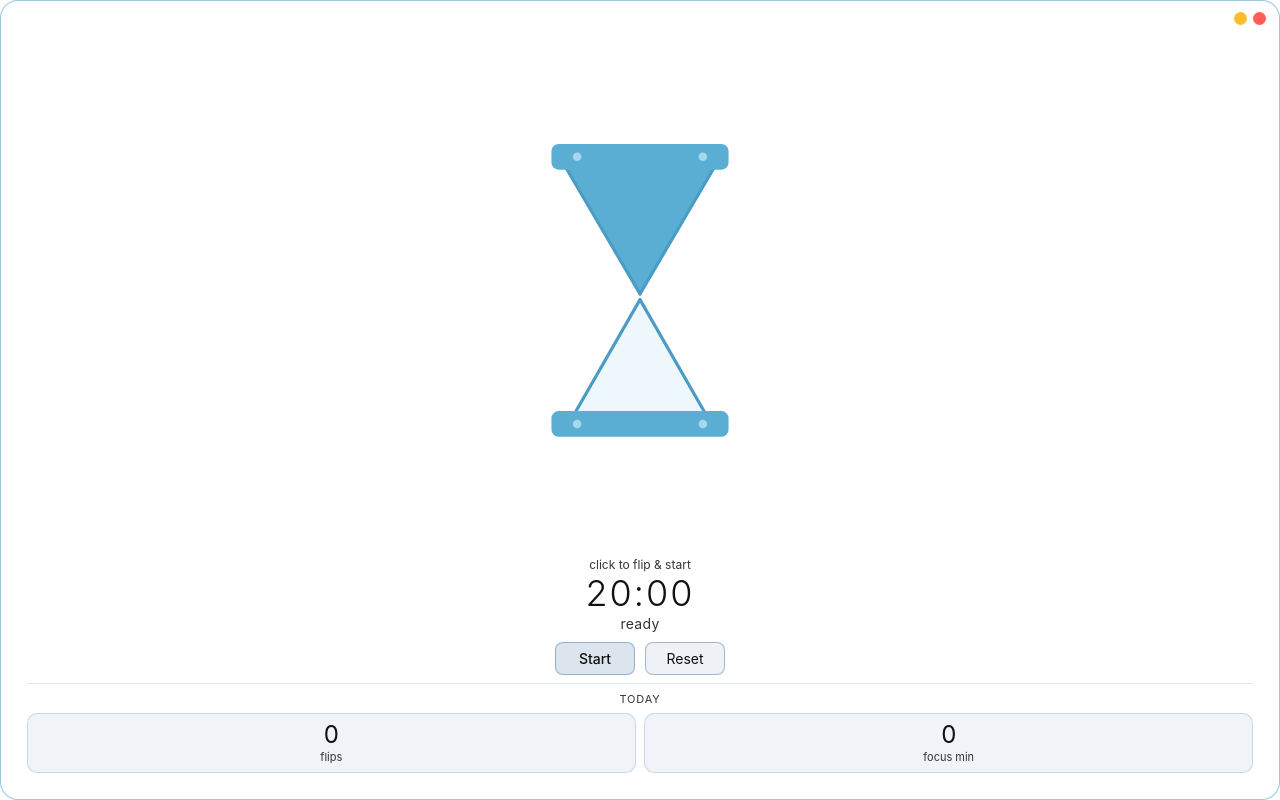
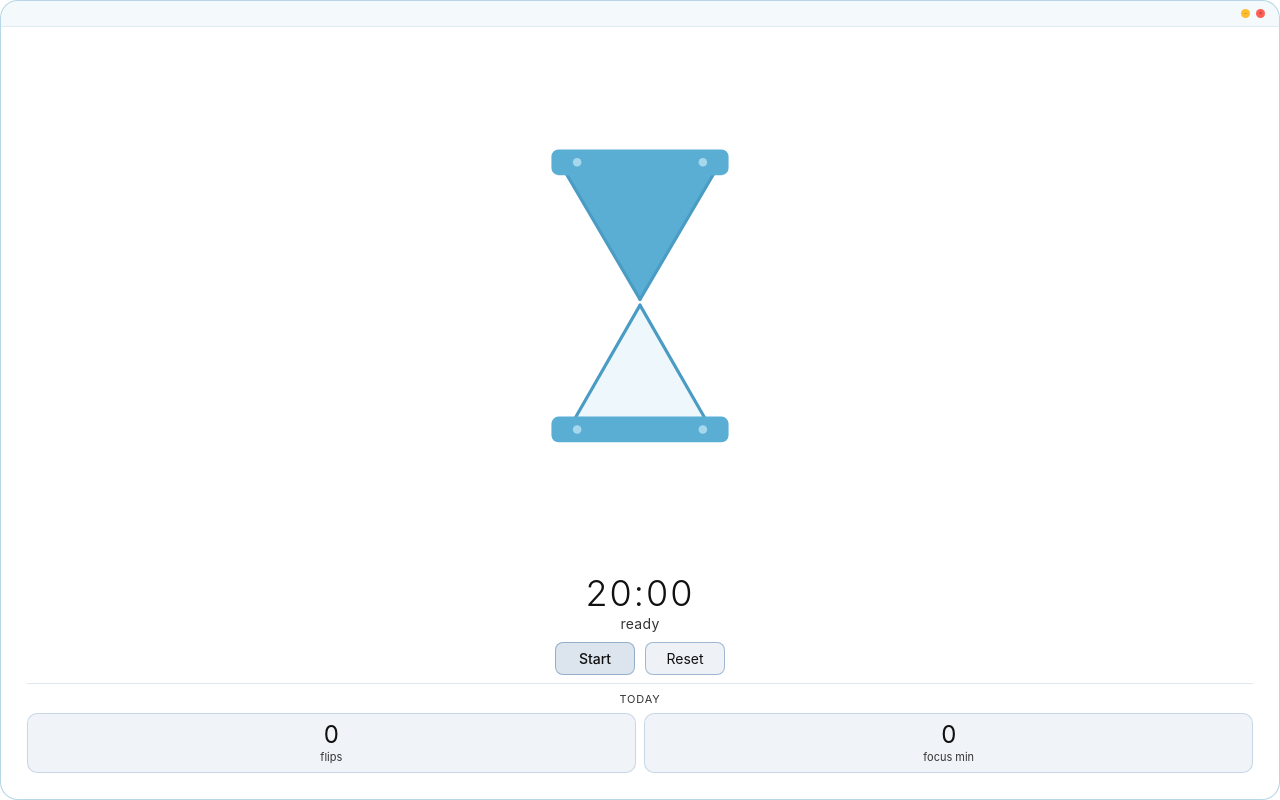
Before and after one commit to hesammoeinedin/focus-sand-clock, an Electron app: page index.html in a window 1280 px wide. Drawn offline with Linux system fonts and the light colour scheme; no server answers.

Commit message:
Fix sand symmetry, redesign title bar, improve mini mode
- Fix sand fill asymmetry: top chamber uses 92px height, bottom uses its
  correct 94px height so both chambers fill completely and symmetrically
- Replace absolute-positioned dot buttons with a fixed 26px title bar strip
  so yellow (mini) and red (close) buttons are always the same size and
  reliably clickable at any window size
- Title bar: 9px circle buttons with lightweight icons (─ / ✕), 14px side
  padding, 0.5px separator line
- Mini mode: no buttons shown, entire 64x64 widget is clickable to expand
- Hourglass area is now a drag region so the widget can be moved by grabbing it
- Reset button triggers flip animation (same as previous clock-click behaviour)
- Add electron-builder config for portable .exe build target

Co-Authored-By: Claude Sonnet 4.6 <noreply@anthropic.com>

```diff
--- a/index.html
+++ b/index.html
@@ -21,64 +21,82 @@
       height: 100vh;
       background: rgba(255,255,255,0.92);
       border-radius: 18px;
-      border: 1.5px solid rgba(74,156,196,0.55);
+      border: 1px solid rgba(74,156,196,0.40);
       display: flex;
       flex-direction: column;
       align-items: center;
-      padding: 2.5vw 2vw 2vw;
-      gap: 0;
       overflow: hidden;
       -webkit-app-region: drag;
     }
 
-    /* yellow + red grouped top-right */
-    .btn-group {
-      position: absolute;
-      top: clamp(6px, 1.5vw, 12px);
-      right: clamp(8px, 2vw, 14px);
+    /* fixed title bar */
+    .titlebar {
+      width: 100%;
+      height: 26px;
+      background: rgba(74,156,196,0.06);
+      border-bottom: 0.5px solid rgba(74,156,196,0.12);
       display: flex;
+      align-items: center;
+      justify-content: flex-end;
+      padding: 0 14px;
       gap: 6px;
-      align-items: center;
-      -webkit-app-region: no-drag;
-      z-index: 10;
+      flex-shrink: 0;
+      -webkit-app-region: drag;
     }
-    .dot-btn {
-      width: clamp(10px, 2.5vw, 13px);
-      height: clamp(10px, 2.5vw, 13px);
+
+    .tbtn {
+      width: 9px;
+      height: 9px;
       border-radius: 50%;
       border: none;
       cursor: pointer;
+      display: flex;
+      align-items: center;
+      justify-content: center;
+      font-size: 5px;
+      font-weight: 300;
+      line-height: 1;
+      color: rgba(0,0,0,0.35);
+      font-family: inherit;
+      flex-shrink: 0;
+      -webkit-app-region: no-drag;
+      padding: 0;
     }
-    .dot-btn.yel { background: #ffbd2e; }
-    .dot-btn.yel:hover { background: #ffaa00; }
-    .dot-btn.red { background: #ff5f56; }
-    .dot-btn.red:hover { background: #ff2d20; }
+    .tbtn.yel { background: #ffbd2e; }
+    .tbtn.yel:hover { background: #ffaa00; }
+    .tbtn.red { background: #ff5f56; }
+    .tbtn.red:hover { background: #ff2d20; }
 
+    /* hourglass drag area */
     .hg-wrap {
-      cursor: pointer;
+      cursor: grab;
       display: flex;
       align-items: center;
       justify-content: center;
       width: 100%;
       flex: 1 1 0;
       min-height: 0;
-      -webkit-app-region: no-drag;
+      -webkit-app-region: drag;
     }
+    .hg-wrap:active { cursor: grabbing; }
     .hg-wrap svg {
       width: 100%;
       height: 100%;
       max-width: 200px;
       max-height: 100%;
       display: block;
+      pointer-events: none;
     }
-    .hg-wrap:active { transform: scale(0.97); }
 
-    .flip-hint {
-      font-size: clamp(9px, 2vw, 12px);
-      color: #333333;
-      margin-top: 2px;
-      margin-bottom: 2px;
-      flex-shrink: 0;
+    /* body content */
+    .wbody {
+      width: 100%;
+      display: flex;
+      flex-direction: column;
+      align-items: center;
+      padding: 2px 2vw 2vw;
+      gap: 0;
+      -webkit-app-region: no-drag;
     }
 
     .time-display {
@@ -87,7 +105,6 @@
       color: #111111;
       letter-spacing: 2px;
       flex-shrink: 0;
-      -webkit-app-region: no-drag;
       line-height: 1.1;
     }
 
@@ -119,7 +136,6 @@
       flex-shrink: 0;
       width: 100%;
       justify-content: center;
-      -webkit-app-region: no-drag;
     }
 
     button.ctrl {
@@ -207,14 +223,14 @@
       width: 100vw;
       height: 100vh;
       border-radius: 14px;
-      border: 1.5px solid rgba(74,156,196,0.55);
+      border: 1px solid rgba(74,156,196,0.40);
       background: rgba(255,255,255,0.92);
       flex-direction: column;
       align-items: center;
       justify-content: center;
       gap: 3px;
       position: relative;
-      /* no -webkit-app-region here so clicks register for expand */
+      cursor: pointer;
     }
     .mini-drag {
       position: absolute;
@@ -241,7 +257,7 @@
       letter-spacing: 1px;
     }
     .mini-run-dot {
-      width: 6px; height: 6px;
+      width: 5px; height: 5px;
       border-radius: 50%;
       background: #ffbd2e;
       position: absolute;
@@ -250,7 +266,7 @@
       z-index: 2;
     }
 
-    body.is-mini .widget   { display: none; }
+    body.is-mini .widget    { display: none; }
     body.is-mini .mini-view { display: flex; }
   </style>
 </head>
@@ -259,12 +275,12 @@
 <!-- FULL WIDGET -->
 <div class="widget">
 
-  <div class="btn-group">
-    <button class="dot-btn yel" onclick="toggleMini()" title="Mini mode"></button>
-    <button class="dot-btn red" onclick="closeApp()"   title="Close"></button>
+  <div class="titlebar">
+    <button class="tbtn yel" onclick="toggleMini()" title="Mini mode">─</button>
+    <button class="tbtn red" onclick="closeApp()"   title="Close">✕</button>
   </div>
 
-  <div class="hg-wrap" id="hgWrap" onclick="flipClock()">
+  <div class="hg-wrap" id="hgWrap">
     <svg viewBox="0 0 140 220" preserveAspectRatio="xMidYMid meet">
       <defs>
         <clipPath id="topClip"><polygon points="16,18 124,18 70,110"/></clipPath>
@@ -298,14 +314,14 @@
     </svg>
   </div>
 
-  <div class="flip-hint">click to flip &amp; start</div>
+  <div class="wbody">
     <div class="time-display" id="timeDisp">20:00</div>
     <div class="status" id="statusTxt">ready</div>
     <div class="done-banner" id="doneBanner">session complete — flip to go again</div>
 
     <div class="btn-row">
       <button class="ctrl primary" id="startBtn" onclick="toggleStart()">Start</button>
-    <button class="ctrl" onclick="resetClock()">Reset</button>
+      <button class="ctrl" onclick="flipClock()">Reset</button>
     </div>
 
     <div class="divider"></div>
@@ -320,6 +336,7 @@
         <div class="stat-card">
           <div class="stat-val" id="focusMin">0</div>
           <div class="stat-lbl">focus min</div>
+        </div>
       </div>
     </div>
   </div>
@@ -362,6 +379,9 @@ ipcRenderer.on('mini-state', (_, isMini) => {
 })
 
 const DURATION = 20 * 60
+const TOP_H = 92
+const BOT_H = 94
+
 let remaining = DURATION
 let running   = false
 let interval  = null
@@ -392,22 +412,22 @@ function fmt(s) {
 
 function updateSand() {
   const pct  = remaining / DURATION
-  const topH = Math.round(pct * 92)
-  const botH = 92 - topH
+  const topH = Math.round(pct * TOP_H)
+  const botH = Math.round((1 - pct) * BOT_H)
 
-  document.getElementById('sandTop').setAttribute('y', 18 + (92 - topH))
+  document.getElementById('sandTop').setAttribute('y', 18 + (TOP_H - topH))
   document.getElementById('sandTop').setAttribute('height', topH)
   document.getElementById('sandBot').setAttribute('y', 208 - botH)
   document.getElementById('sandBot').setAttribute('height', botH)
 
-  document.getElementById('miniSandTop').setAttribute('y', 18 + (92 - topH))
+  document.getElementById('miniSandTop').setAttribute('y', 18 + (TOP_H - topH))
   document.getElementById('miniSandTop').setAttribute('height', topH)
   document.getElementById('miniSandBot').setAttribute('y', 208 - botH)
   document.getElementById('miniSandBot').setAttribute('height', botH)
 
   const showStream = running && remaining > 0
-  document.getElementById('stream').style.display    = showStream ? 'block' : 'none'
-  document.getElementById('miniRunDot').style.display = (running && remaining > 0) ? 'block' : 'none'
+  document.getElementById('stream').style.display     = showStream ? 'block' : 'none'
+  document.getElementById('miniRunDot').style.display = showStream ? 'block' : 'none'
 }
 
 function addSecondToStats() {
@@ -423,48 +443,35 @@ function addSecondToStats() {
 function tick() {
   if (remaining <= 0) {
     clearInterval(interval); interval = null; running = false
-    document.getElementById('startBtn').textContent = 'Start'
+    document.getElementById('startBtn').textContent  = 'Start'
     document.getElementById('statusTxt').textContent = 'done!'
     document.getElementById('doneBanner').style.display = 'block'
-    document.getElementById('miniTimeLbl').textContent = '00:00'
+    document.getElementById('miniTimeLbl').textContent  = '00:00'
     updateSand()
     return
   }
   remaining--
   addSecondToStats()
   const t = fmt(remaining)
-  document.getElementById('timeDisp').textContent  = t
+  document.getElementById('timeDisp').textContent    = t
   document.getElementById('miniTimeLbl').textContent = t
-  document.getElementById('statusTxt').textContent = 'focusing…'
+  document.getElementById('statusTxt').textContent   = 'focusing…'
   updateSand()
 }
 
 function toggleStart() {
   if (running) {
     clearInterval(interval); interval = null; running = false
-    document.getElementById('startBtn').textContent = 'Start'
+    document.getElementById('startBtn').textContent  = 'Start'
     document.getElementById('statusTxt').textContent = 'paused'
   } else {
     if (remaining <= 0) { remaining = DURATION; updateSand() }
     document.getElementById('doneBanner').style.display = 'none'
     running = true
-    document.getElementById('startBtn').textContent = 'Pause'
+    document.getElementById('startBtn').textContent  = 'Pause'
     document.getElementById('statusTxt').textContent = 'focusing…'
     interval = setInterval(tick, 1000)
   }
-  updateSand()
-}
-
-function resetClock() {
-  clearInterval(interval); interval = null; running = false
-  remaining = DURATION
-  secondsThisMinute = 0
-  const t = fmt(remaining)
-  document.getElementById('timeDisp').textContent   = t
-  document.getElementById('miniTimeLbl').textContent = t
-  document.getElementById('startBtn').textContent   = 'Start'
-  document.getElementById('statusTxt').textContent  = 'ready'
-  document.getElementById('doneBanner').style.display = 'none'
   updateSand()
 }
 
@@ -483,7 +490,7 @@ function flipClock() {
   document.getElementById('flipCount').textContent = stats.flips
 
   const t = fmt(remaining)
-  document.getElementById('timeDisp').textContent   = t
+  document.getElementById('timeDisp').textContent    = t
   document.getElementById('miniTimeLbl').textContent = t
   updateSand()
 
```
Also changed, not shown: package.json (+22 -2 lines). Lines whose indentation alone changed are shown as unchanged.
